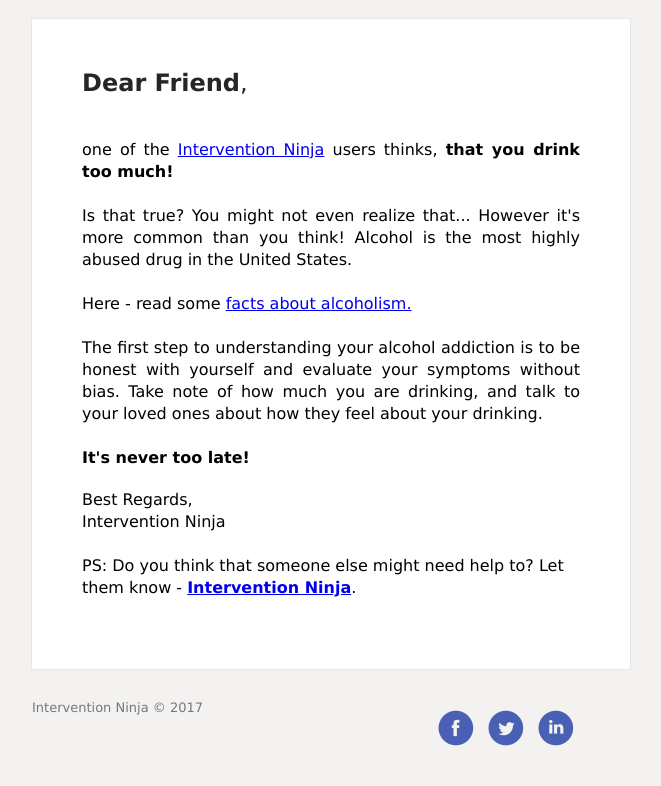
After one commit to pkrayzel/intervention.ninja, a Flask app: template src/templates/emails/drink.html in a window 1280 px wide. The commit adds this page. Shown: the top 786 px of the page, without its empty margins (309-970 px from the left). Run offline with Flask 2, Linux system fonts and the light colour scheme; the template is opened without the code that fills it, so the values that code supplies are empty; parts of the project's set-up code (start-up, migrations or seed data) failed here and were passed over.

Commit message:
Email templates for both drink and smell. Send endpoint validation. Refactoring of the templates directory structure

```diff
--- a/src/app.py
+++ b/src/app.py
@@ -7,8 +7,9 @@ import logging
 # constants
 HOME_PAGE = 'index.html'
 SENT = 'sent.html'
-DRINK = 'drink'
-SMELL = 'smell'
+KEY_EMAIL = 'email'
+KEY_TEMPLATE = 'template'
+SUPPORTED_TEMPLATES = ['drink', 'smell']
 
 app = Flask(__name__)
 app.config.from_object('config')
@@ -35,15 +36,21 @@ def health_check():
 
 @app.route('/send', methods=["POST"])
 def send_email():
-    email = request.form['email']
-    template = request.form['template']
+    if KEY_EMAIL not in request.form \
+            or KEY_TEMPLATE not in request.form:
+        return construct_error_response(400, "Bad request. All required input parameters should be provided.")
 
-    msg = Message('Hello', sender='intervention.ninja@gmail.com', recipients=email.split(','))
+    email = request.form[KEY_EMAIL]
+    template = request.form[KEY_TEMPLATE]
 
-    if template == DRINK:
-        msg.body = "Hey, could you please stop drinking so much? Cheers!"
-    elif template == SMELL:
-        msg.body = "Hey, have you ever seen shower? Someone thinks that you smell like sh*t! Cheers!"
+    if template not in SUPPORTED_TEMPLATES:
+        return construct_error_response(400, "Given template value is not supported.")
+
+    msg = Message('Intervention Ninja - personal message',
+                  sender='intervention.ninja@gmail.com',
+                  recipients=email.split(','))
+    msg.body = render_template('emails/{}.txt'.format(template))
+    msg.html = render_template('emails/{}.html'.format(template))
 
     logging.info('Sending email to recipient: {} with template: {}'.format(email, template))
     mail.send(msg)
@@ -51,6 +58,15 @@ def send_email():
     return render_template(SENT)
 
 
+def construct_error_response(message, status_code):
+    response = jsonify({
+        "code": status_code,
+        "message": message
+    })
+    response.status_code = status_code
+    return response
+
+
 # start the server with the 'run()' method
 if __name__ == '__main__':
     app.run(host="0.0.0.0", port=5000, threaded=app.config['THREADED'], debug=app.config['DEBUG'])
--- a/src/config.py
+++ b/src/config.py
@@ -1,4 +1,4 @@
-DEBUG = True
+DEBUG = False
 THREADED = True
 
 MAIL_SERVER = 'smtp.gmail.com'
--- /dev/null
+++ b/src/templates/emails/drink.html
@@ -0,0 +1,322 @@
+<!DOCTYPE html PUBLIC "-//W3C//DTD XHTML 1.0 Transitional//EN" "http://www.w3.org/TR/xhtml1/DTD/xhtml1-transitional.dtd">
+<html xmlns="http://www.w3.org/1999/xhtml">
+<head>
+<meta http-equiv="Content-Type" content="text/html; charset=utf-8" />
+<!--[if !mso]><!-->
+<meta http-equiv="X-UA-Compatible" content="IE=edge" />
+<!--<![endif]-->
+<meta name="viewport" content="width=device-width, initial-scale=1.0" />
+<title></title>
+<style type="text/css">
+* {
+	-webkit-font-smoothing: antialiased;
+}
+body {
+	Margin: 0;
+	padding: 0;
+	min-width: 100%;
+	font-family: Arial, sans-serif;
+	-webkit-font-smoothing: antialiased;
+	mso-line-height-rule: exactly;
+}
+table {
+	border-spacing: 0;
+	color: #333333;
+	font-family: Arial, sans-serif;
+}
+img {
+	border: 0;
+}
+.wrapper {
+	width: 100%;
+	table-layout: fixed;
+	-webkit-text-size-adjust: 100%;
+	-ms-text-size-adjust: 100%;
+}
+.webkit {
+	max-width: 600px;
+}
+.outer {
+	Margin: 0 auto;
+	width: 100%;
+	max-width: 600px;
+}
+.full-width-image img {
+	width: 100%;
+	max-width: 600px;
+	height: auto;
+}
+.inner {
+	padding: 10px;
+}
+p {
+	Margin: 0;
+	padding-bottom: 10px;
+}
+.h1 {
+	font-size: 21px;
+	font-weight: bold;
+	Margin-top: 15px;
+	Margin-bottom: 5px;
+	font-family: Arial, sans-serif;
+	-webkit-font-smoothing: antialiased;
+}
+.h2 {
+	font-size: 18px;
+	font-weight: bold;
+	Margin-top: 10px;
+	Margin-bottom: 5px;
+	font-family: Arial, sans-serif;
+	-webkit-font-smoothing: antialiased;
+}
+.one-column .contents {
+	text-align: left;
+	font-family: Arial, sans-serif;
+	-webkit-font-smoothing: antialiased;
+}
+.one-column p {
+	font-size: 14px;
+	Margin-bottom: 10px;
+	font-family: Arial, sans-serif;
+	-webkit-font-smoothing: antialiased;
+}
+.two-column {
+	text-align: center;
+	font-size: 0;
+}
+.two-column .column {
+	width: 100%;
+	max-width: 300px;
+	display: inline-block;
+	vertical-align: top;
+}
+.contents {
+	width: 100%;
+}
+.two-column .contents {
+	font-size: 14px;
+	text-align: left;
+}
+.two-column img {
+	width: 100%;
+	max-width: 280px;
+	height: auto;
+}
+.two-column .text {
+	padding-top: 10px;
+}
+.three-column {
+	text-align: center;
+	font-size: 0;
+	padding-top: 10px;
+	padding-bottom: 10px;
+}
+.three-column .column {
+	width: 100%;
+	max-width: 200px;
+	display: inline-block;
+	vertical-align: top;
+}
+.three-column .contents {
+	font-size: 14px;
+	text-align: center;
+}
+.three-column img {
+	width: 100%;
+	max-width: 180px;
+	height: auto;
+}
+.three-column .text {
+	padding-top: 10px;
+}
+.img-align-vertical img {
+	display: inline-block;
+	vertical-align: middle;
+}
+@media only screen and (max-device-width: 480px) {
+table[class=hide], img[class=hide], td[class=hide] {
+	display: none !important;
+}
+.contents1 {
+	width: 100%;
+}
+.contents1 {
+	width: 100%;
+}
+</style>
+<!--[if (gte mso 9)|(IE)]>
+	<style type="text/css">
+		table {border-collapse: collapse !important;}
+	</style>
+	<![endif]-->
+</head>
+
+<body style="Margin:0;padding-top:0;padding-bottom:0;padding-right:0;padding-left:0;min-width:100%;background-color:#f3f2f0;">
+<center class="wrapper" style="width:100%;table-layout:fixed;-webkit-text-size-adjust:100%;-ms-text-size-adjust:100%;background-color:#f3f2f0;">
+  <table width="100%" cellpadding="0" cellspacing="0" border="0" style="background-color:#f3f2f0;" bgcolor="#f3f2f0;">
+    <tr>
+      <td width="100%"><div class="webkit" style="max-width:600px;Margin:0 auto;">
+
+          <!--[if (gte mso 9)|(IE)]>
+
+						<table width="600" align="center" cellpadding="0" cellspacing="0" border="0" style="border-spacing:0" >
+							<tr>
+								<td style="padding-top:0;padding-bottom:0;padding-right:0;padding-left:0;" >
+								<![endif]-->
+
+          <!-- ======= start main body ======= -->
+          <table class="outer" align="center" cellpadding="0" cellspacing="0" border="0" style="border-spacing:0;Margin:0 auto;width:100%;max-width:600px;">
+            <tr>
+              <td style="padding-top:0;padding-bottom:0;padding-right:0;padding-left:0;"><!-- ======= start header ======= -->
+
+                <table border="0" width="100%" cellpadding="0" cellspacing="0"  >
+                  <tr>
+                    <td><table style="width:100%;" cellpadding="0" cellspacing="0" border="0">
+                        <tbody>
+                          <tr>
+                            <td align="center"><center>
+                                <table border="0" align="center" width="100%" cellpadding="0" cellspacing="0" style="Margin: 0 auto;">
+                                  <tbody>
+                                    <tr>
+                                      <td class="one-column" style="padding-top:0;padding-bottom:0;padding-right:0;padding-left:0;" bgcolor="#FFFFFF"><!-- ======= start header ======= -->
+
+                                        <table cellpadding="0" cellspacing="0" border="0" width="100%" bgcolor="#f3f2f0">
+                                          <tr>
+                                            <td class="two-column" style="padding-top:0;padding-bottom:0;padding-right:0;padding-left:0;text-align:left;font-size:0;" ><!--[if (gte mso 9)|(IE)]>
+													<table width="100%" style="border-spacing:0" >
+													<tr>
+													<td width="20%" valign="top" style="padding-top:0;padding-bottom:0;padding-right:0;padding-left:30px;" >
+													<![endif]-->
+
+
+                                              <!--[if (gte mso 9)|(IE)]>
+													</td><td width="80%" valign="top" style="padding-top:0;padding-bottom:0;padding-right:0;padding-left:0;" >
+													<![endif]-->
+                                              <!--[if (gte mso 9)|(IE)]>
+													</td>
+													</tr>
+													</table>
+													<![endif]--></td>
+                                          </tr>
+                                          <tr>
+                                            <td>&nbsp;</td>
+                                          </tr>
+                                        </table></td>
+                                    </tr>
+                                  </tbody>
+                                </table>
+                              </center></td>
+                          </tr>
+                        </tbody>
+                      </table></td>
+                  </tr>
+                </table>
+
+                <!-- ======= end header ======= -->
+
+                <!-- ======= start hero article ======= -->
+
+                <table class="one-column" border="0" cellpadding="0" cellspacing="0" width="100%" style="border-spacing:0; border-left:1px solid #e8e7e5; border-right:1px solid #e8e7e5; border-bottom:1px solid #e8e7e5; border-top:1px solid #e8e7e5" bgcolor="#FFFFFF">
+                  <tr>
+                    <td align="left" style="padding:50px 50px 50px 50px"><p style="color:#262626; font-size:24px; text-align:left; font-family: Verdana, Geneva, sans-serif"><strong>Dear Friend</strong>,</p>
+                      <p style="color:#000000; font-size:16px; text-align:justify; font-family: Verdana, Geneva, sans-serif; line-height:22px ">
+                        <br />one of the <a href="http://www.intervention.ninja" target="_blank">Intervention Ninja</a> users thinks, <strong>that you drink too much!</strong> <br /><br />
+
+                        Is that true? You might not even realize that... However it's more common than you think!
+                        Alcohol is the most highly abused drug in the United States. <br /><br />
+
+                        Here - read some <a href="https://www.google.cz/search?q=facts%20about%20alcoholism" target="_blank">facts about alcoholism.</a>
+                        <br /><br />
+
+                        The first step to understanding your alcohol addiction is to be honest with yourself and evaluate your symptoms without bias. Take note of how much you are drinking, and talk to your loved ones about how they feel about your drinking.
+                        <br /><br />
+
+                        <strong>It's never too late!</strong>
+
+                      </p>
+                      <p style="color:#000000; font-size:16px; text-align:left; font-family: Verdana, Geneva, sans-serif; line-height:22px ">
+                        Best Regards, <br />
+                        Intervention Ninja<br /><br />
+                        PS: Do you think that someone else might need help to? Let them know - <strong><a href="http://www.intervention.ninja" target="_blank">Intervention Ninja</a></strong>.
+                      </p>
+                    </td>
+                  </tr>
+                </table>
+
+                <!-- ======= end hero article ======= -->
+
+                <!-- ======= start footer ======= -->
+
+                <table cellpadding="0" cellspacing="0" border="0" width="100%">
+                  <tr>
+                    <td height="30">&nbsp;</td>
+                  </tr>
+                  <tr>
+                    <td class="two-column" style="padding-top:0;padding-bottom:0;padding-right:0;padding-left:0;text-align:center;font-size:0;"><!--[if (gte mso 9)|(IE)]>
+													<table width="100%" style="border-spacing:0" >
+													<tr>
+													<td width="60%" valign="top" style="padding-top:0;padding-bottom:0;padding-right:0;padding-left:0;" >
+													<![endif]-->
+
+                      <div class="column" style="width:100%;max-width:350px;display:inline-block;vertical-align:top;">
+                        <table class="contents" style="border-spacing:0; width:100%">
+                          <tr>
+                            <td width="61%" align="left" valign="middle" style="padding-top:0;padding-bottom:0;padding-right:0;padding-left:0;"><p style="color:#787777; font-size:13px; text-align:left; font-family: Verdana, Geneva, sans-serif"> Intervention Ninja &copy; 2017</p></td>
+                          </tr>
+                        </table>
+                      </div>
+
+                      <!--[if (gte mso 9)|(IE)]>
+													</td><td width="40%" valign="top" style="padding-top:0;padding-bottom:0;padding-right:0;padding-left:0;" > 								<![endif]-->
+
+                      <div class="column" style="width:100%;max-width:248px;display:inline-block;vertical-align:top;">
+                        <table width="100%" style="border-spacing:0">
+                          <tr>
+                            <td class="inner" style="padding-top:0px;padding-bottom:10px; padding-right:10px;padding-left:10px;"><table class="contents" style="border-spacing:0; width:100%">
+                                <tr>
+                                  <td width="32%" align="center" valign="top" style="padding-top:10px"><table width="150" border="0" cellspacing="0" cellpadding="0">
+                                      <tr>
+                                        <td width="33" align="center">
+                                          <a target="_blank" href="http://www.facebook.com/sharer.php?u=http://www.intervention.ninja&t=Intervention%20Ninja">
+                                            <img src="http://www.intervention.ninja/static/img/facebook.jpg" alt="facebook" width="36" height="36" border="0" style="border-width:0; max-width:36px;height:auto; display:block; max-height:36px"/>
+                                          </a>
+                                        </td>
+                                        <td width="34" align="center">
+                                          <a href="http://twitter.com/home?status=Does%20your%20friend%20drink%20too%20much?%20Tell%20him%20/%20her!%20Anonymously!%20+http://www.intervention.ninja" target="_blank">
+                                            <img src="http://www.intervention.ninja/static/img/twitter.jpg" alt="twitter" width="36" height="36" border="0" style="border-width:0; max-width:36px;height:auto; display:block; max-height:36px"/>
+                                          </a>
+                                        </td>
+                                        <td width="33" align="center">
+                                          <a href="https://www.linkedin.com/shareArticle?mini=true&url=http://www.intervention.ninja&title=Intervention%20Ninja%20" target="_blank">
+                                            <img src="http://www.intervention.ninja/static/img/linkedin.jpg" alt="linkedin" width="36" height="36" border="0" style="border-width:0; max-width:36px;height:auto; display:block; max-height:36px"/>
+                                          </a>
+                                        </td>
+                                      </tr>
+                                    </table></td>
+                                </tr>
+                              </table></td>
+                          </tr>
+                        </table>
+                      </div>
+
+                      <!--[if (gte mso 9)|(IE)]> 	</td> 											</tr> </table> 									<![endif]--></td>
+                  </tr>
+                  <tr>
+                    <td height="30">&nbsp;</td>
+                  </tr>
+                </table>
+
+                <!-- ======= end footer ======= --></td>
+            </tr>
+          </table>
+          <!--[if (gte mso 9)|(IE)]>
+					</td>
+				</tr>
+			</table>
+			<![endif]-->
+        </div></td>
+    </tr>
+  </table>
+</center>
+</body>
+</html>
--- /dev/null
+++ b/src/templates/emails/drink.txt
@@ -0,0 +1 @@
+Dear Friend, one of the http://www.intervention.ninja users thinks, that you drink too much! Is that true? You might even not realize that... However it's more common than you think! Alcohol is the most highly abused drug in the United States. Here - read some https://www.google.cz/search?q=facts%20about%20alcoholism. The first step to understanding your alcohol addiction is to be honest with yourself and evaluate your symptoms without bias. Take note of how much you are drinking, and talk to your loved ones about how they feel about your drinking. It's never too late! Best Regards, Intervention Ninja PS: Do you think that someone else might need help to? Let them know - http://www.intervention.ninja.
--- /dev/null
+++ b/src/templates/emails/smell.txt
@@ -0,0 +1 @@
+Dear Friend, one of the http://www.intervention.ninja users thinks, that you might have a problem with hygiene... Is that true? You might even not realize that... Please don't be mad, it's very difficult to tell someone in person. Your coworker choose this secret way, so you can do something about it. Here - read some https://www.google.cz/search?q=facts%20coworker%20hygiene%20issues. The first step to understanding your problem is to be honest with yourself and evaluate your symptoms without bias. Best Regards, Intervention Ninja PS: Do you think that someone else might need help to? Let them know - http://www.intervention.ninja.
--- a/src/templates/index.html
+++ b/src/templates/index.html
@@ -1,7 +1,7 @@
-{% extends "base.html" %}
+{% extends "common/base.html" %}
 {% block page_content %}
-{% from 'social_buttons.html' import social_buttons %}
-{% from 'message_form.html' import message_form %}
+{% from 'macros/social_buttons.html' import social_buttons %}
+{% from 'macros/message_form.html' import message_form %}
 
 <!-- Header -->
 <header class="intro-header">
--- a/src/templates/sent.html
+++ b/src/templates/sent.html
@@ -1,6 +1,6 @@
-{% extends "base.html" %}
+{% extends "common/base.html" %}
 {% block page_content %}
-{% from 'social_buttons.html' import social_buttons %}
+{% from 'macros/social_buttons.html' import social_buttons %}
 
 <!-- Header -->
 <header class="intro-sent">
```
Also changed, not shown: src/templates/emails/smell.html (added, +319 -0 lines), src/static/img/facebook.jpg (added), src/static/img/linkedin.jpg (added), src/static/img/twitter.jpg (added), src/templates/common/base.html (renamed from src/templates/base.html), src/templates/macros/message_form.html (renamed from src/templates/message_form.html), src/templates/macros/social_buttons.html (renamed from src/templates/social_buttons.html).
